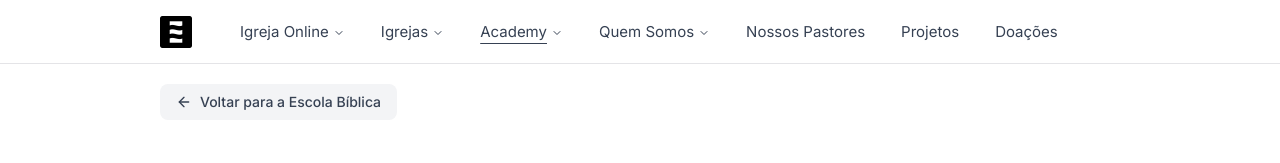
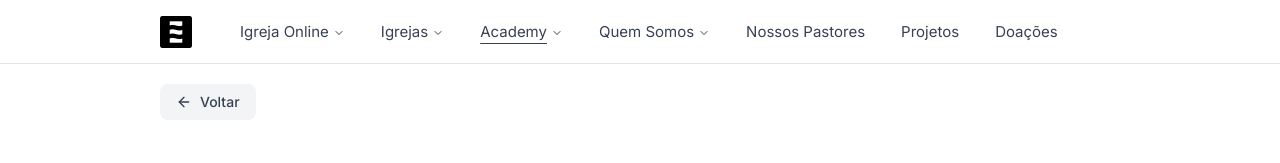
Before and after one commit to oceanodg/ocn-institucional-v4, a Next.js app: page /oceano-academy/planos-de-leitura in a window 1280 px wide. Shown: the top 163 px of the page. Built offline with nearby package versions, Linux system fonts and the light colour scheme.

Commit message:
fix: update EscolaBiblicaBackButton link and text for improved navigation

```diff
--- a/components/back-buttons/escola-biblica-back-button.tsx
+++ b/components/back-buttons/escola-biblica-back-button.tsx
@@ -6,11 +6,11 @@ export function EscolaBiblicaBackButton() {
     <Container className="pb-2 sm:pb-2">
       <div className="flex justify-start">
         <a
-          href="/oceano-academy/escolas/escola-biblica"
+          href="/oceano-academy"
           className="h-9 px-4 py-2 bg-gray-100 text-gray-700 hover:bg-gray-100/80 hover:text-gray-700/80 inline-flex items-center gap-2 rounded-md text-sm font-medium"
         >
           <ArrowLeft className="h-4 w-4" />
-          Voltar para a Escola Bíblica
+          Voltar
         </a>
       </div>
     </Container>
```
